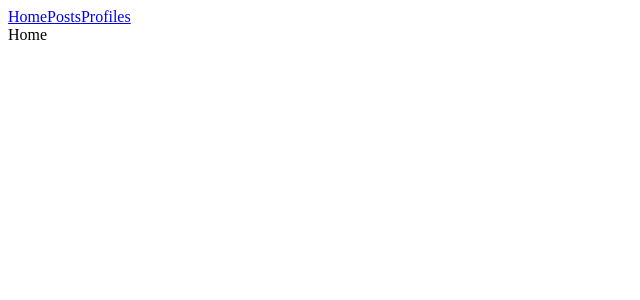
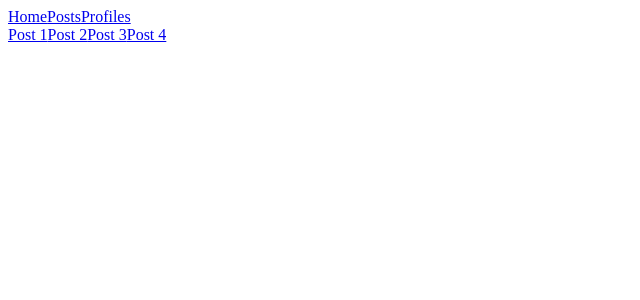
Before and after one commit to asteriasandippal/the-complete-react-fullstack-course, a React (Create React App) app in the folder reactlifecycles/: page /#/posts in a window 1280 px wide. Shown: the top 300 px of the page, without its empty margins (0-640 px from the left). Built offline with nearby package versions, Linux system fonts and the light colour scheme; the HTML template or start-up script is replaced by a standard one.

Commit message:
Apply HashRouter

```diff
--- a/reactlifecycles/src/App.js
+++ b/reactlifecycles/src/App.js
@@ -1,14 +1,15 @@
 import React, { Component } from 'react';
-import { BrowserRouter, Route, Link } from 'react-router-dom';
+import { HashRouter, BrowserRouter, Route, Link } from 'react-router-dom';
 
 import Home from './containers/Home';
 import Posts from './containers/Posts';
+import PostsDetails from './containers/PostDetails';
 import Profiles from './containers/Profiles';
 
 class App extends Component {
   render() {
     return (
-      <BrowserRouter>
+      <HashRouter>
         <div>
           <header>
             <Link to="/">Home</Link>
@@ -17,9 +18,10 @@ class App extends Component {
           </header>
           <Route exact path='/' component={Home} />
           <Route path='/posts' component={Posts} />
+          <Route path='/posts/:id' component={PostsDetails} />
           <Route path='/profiles' component={Profiles} />
         </div>
-      </BrowserRouter>
+      </HashRouter>
     );
   }
 }
--- /dev/null
+++ b/reactlifecycles/src/containers/PostDetails.jsx
@@ -0,0 +1,15 @@
+import React, { Component } from 'react';
+
+class PostsDetails extends Component {
+  render() {
+    console.log(this.props);
+    return (
+      <div className="PostsDetails">
+        <h3>{this.props.match.params.id}</h3>
+        <p>Lorem ipsum dolor sit amet consectetur adipisicing elit. Laboriosam quos, expedita ipsum pariatur iusto assumenda quaerat! Debitis in dolore commodi delectus? Vitae sed numquam blanditiis hic nihil alias natus eligendi?</p>
+      </div>
+    );
+  }
+}
+
+export default PostsDetails;
--- a/reactlifecycles/src/containers/Posts.jsx
+++ b/reactlifecycles/src/containers/Posts.jsx
@@ -1,10 +1,15 @@
 import React, { Component } from 'react';
+import { Link } from 'react-router-dom';
 
 class Posts extends Component {
   render() {
+
     return (
       <div className="Posts">
-        Posts
+        <Link to={`${this.props.match.url}/1`}>Post 1</Link>
+        <Link to={`${this.props.match.url}/2`}>Post 2</Link>
+        <Link to={`${this.props.match.url}/3`}>Post 3</Link>
+        <Link to={`${this.props.match.url}/4`}>Post 4</Link>
       </div>
     );
   }
```
